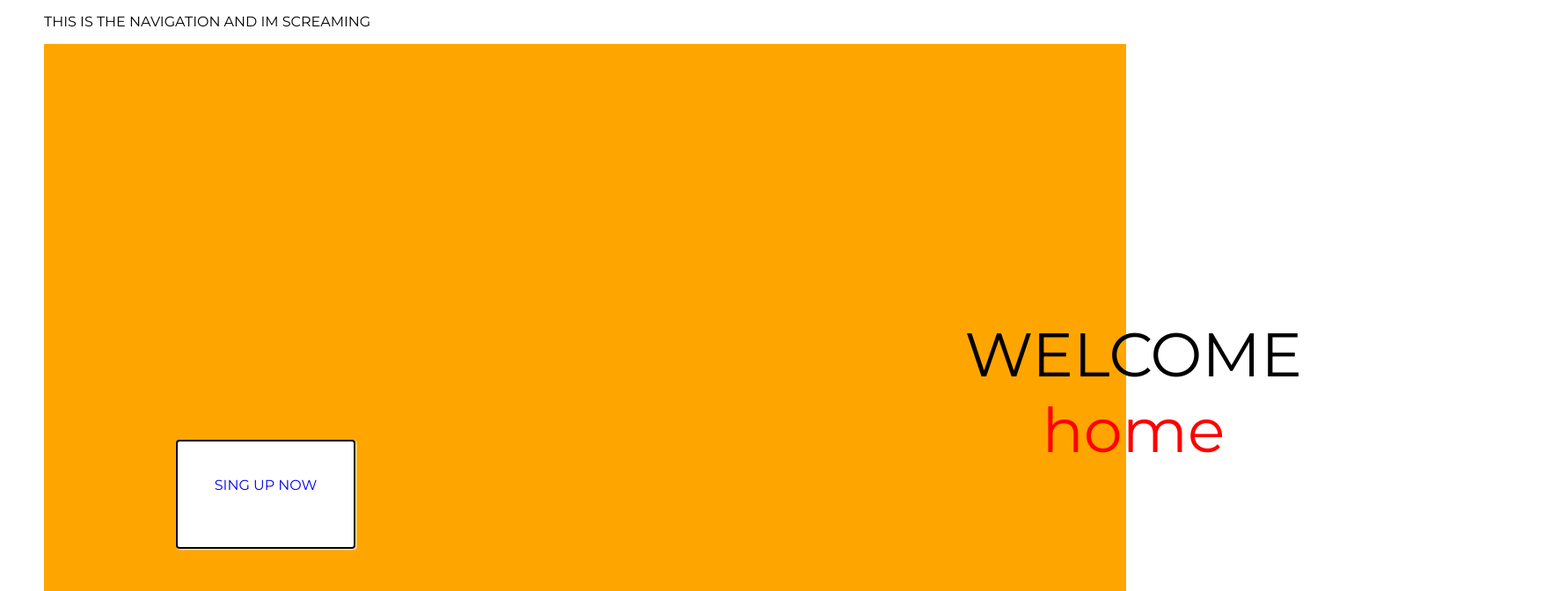
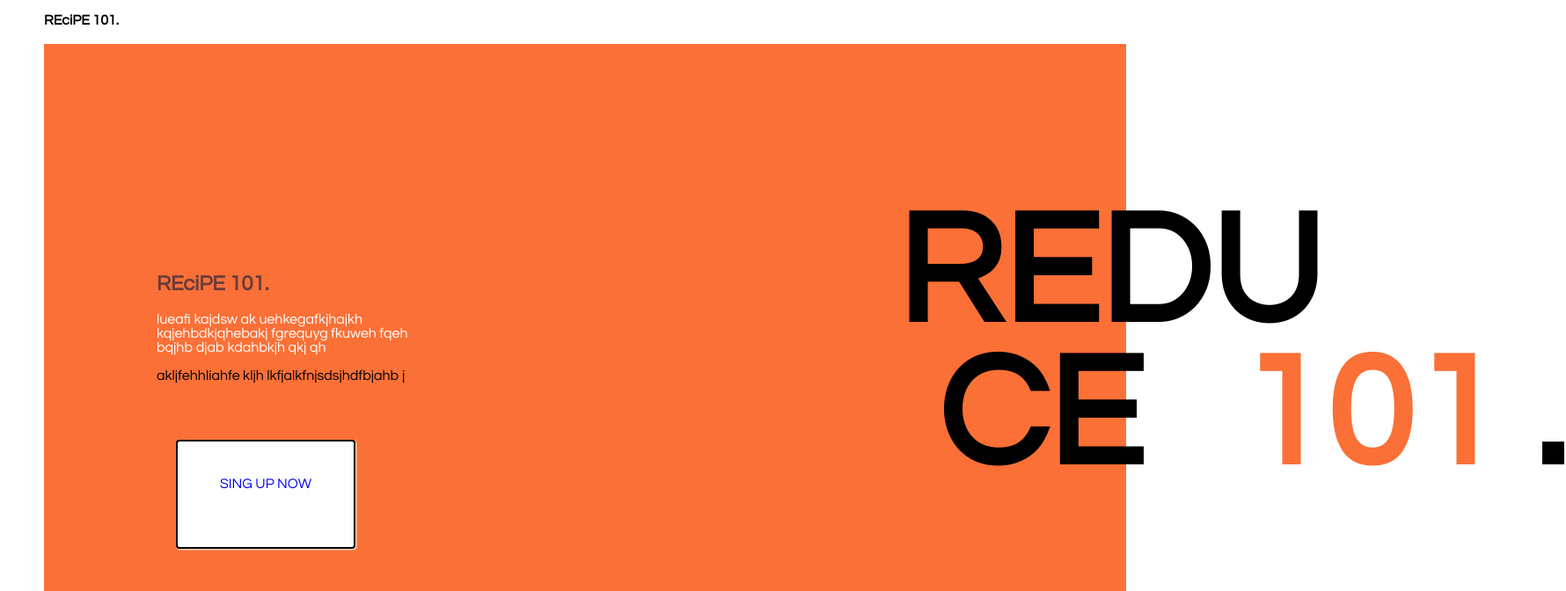
Before and after one commit to MoonJiao123/SDHack2019, a website: page public/front.html in a window 1280 px wide. Shown: the top 672 px of the page at 88% size, 1780 px wide, since content can reach past the window. Drawn offline with Linux system fonts and the light colour scheme.

Commit message:
modify front.html

```diff
--- a/public/css/style.css
+++ b/public/css/style.css
@@ -1,11 +1,12 @@
-body{
+body {
     padding: 0;
     margin: 0;
     height: 3000px;
     overflow-x: hidden;
     font-family: 'Montserrat', sans-serif;
 }
-.nav{
+
+.nav {
     position: fixed;
     top: 0;
     background-color: #ffffff;
@@ -13,36 +14,46 @@ body{
     padding: 15px 50px 0 50px;
     height: 50px;
     width: 100vw;
+    font-weight: 900;
 }
-.header-wrapper{
+
+.header-wrapper {
     height: 100vh;
     /* width: 100vw; */
     box-sizing: border-box;
     padding: 50px;
 }
-.header-background{
-    background-color: orange;
+
+.header-background {
+    background-color: #fb7036;
     height: 100%;
     width: 50vw;
     transition: 2s 2s all ease-in-out;
 }
-.header-title{
+
+.header-title {
     float: right;
     text-align: center;
-    padding-top: calc(50vh - 90px);
-    margin-right: -200px;
-    font-size: 70px;
+    padding-top: calc(50vh - 220px);
+    margin-right: -500px;
+    font-size: 180px;
+    font-weight: 900;
+    line-height: 90%;
 }
-.header-title span{
-    color: red;
+
+.header-title span {
+    color: black;
 }
-.expand{
+
+.expand {
     width: calc(100vw - 50px);
 }
-#header-cta.fadeIn:hover{
+
+#header-cta.fadeIn:hover {
     background-color: pink;
 }
-#header-cta{
+
+#header-cta {
     position: absolute;
     z-index: 20;
     top: 500px;
@@ -56,25 +67,33 @@ body{
     border-radius: 4px;
     box-shadow: 1px 1px 2px #ffffff;
     background-color: orange;
-    transition: 2s 2.5s opacity , 1s 0s background-color;
+    transition: 2s 2.5s opacity, 1s 0s background-color;
 }
-#header-cta.fadeIn{
+
+#header-cta.fadeIn {
     opacity: 1 !important;
     background-color: white;
 }
-.keyframe-test{
+
+.keyframe-test {
     height: 0;
     width: 0;
     background-color: #151515;
     animation: my-animation 2s 2500ms infinite alternate both;
 }
-@keyframes my-animation{
-    from{
+
+@keyframes my-animation {
+    from {
         height: 0px;
         width: 0px;
     }
-    to{
+    to {
         height: 100px;
         width: 100px;
     }
 }
+
+.middleText {
+    padding-top: 30vh;
+    padding-left: 10vw;
+}
--- a/public/front.html
+++ b/public/front.html
@@ -7,21 +7,33 @@
     <meta http-equiv="X-UA-Compatible" content="ie=edge">
     <title>Document</title>
     <link rel="stylesheet" type="text/css" href="css/style.css" />
+    <link type="text/css" rel="stylesheet" href="css/styles.css">
     <link href="https://fonts.googleapis.com/css?family=Montserrat&display=swap" rel="stylesheet">
     <script src="js/script.js"></script>
 
 </head>
 
 <body onload="load();">
-    <div class="nav">
-        THIS IS THE NAVIGATION AND IM SCREAMING
+    <div class="nav" style="font-weight: 600">
+        REciPE 101.
     </div>
     <div class="header-wrapper">
         <div id="bg-expand" class="header-background">
             <div class="header-title">
-                WELCOME
+                REDU
                 <br />
-                <span> home</span>
+                <span style="padding-left: 324px"> CE     <span style="color: #fb7036; padding-left: 70px">101</span> .</span>
+            </div>
+            <div class="middleText">
+                <h2 class="title1">
+                    REciPE 101.
+                </h2>
+                <p class="white" style="width: 300px; ">
+                    lueafi kajdsw ak uehkegafkjhajkh kqjehbdkjqhebakj fgrequyg fkuweh fqeh bqjhb djab kdahbkjh qkj qh
+                </p>
+                <p class="black">
+                    akljfehhliahfe kljh lkfjalkfnjsdsjhdfbjahb j
+                </p>
             </div>
             <a href="index.html">
                 <div id="header-cta">
```
